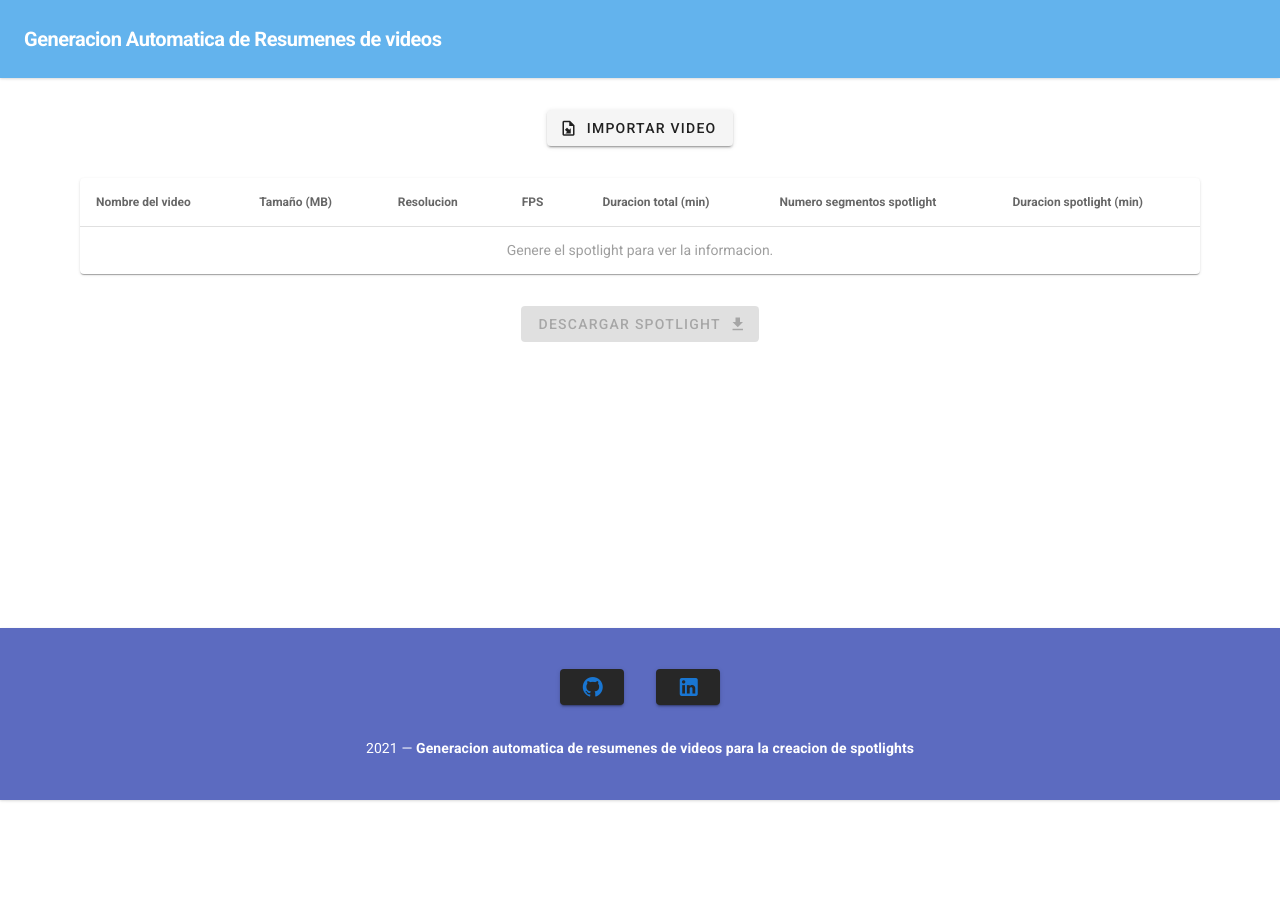
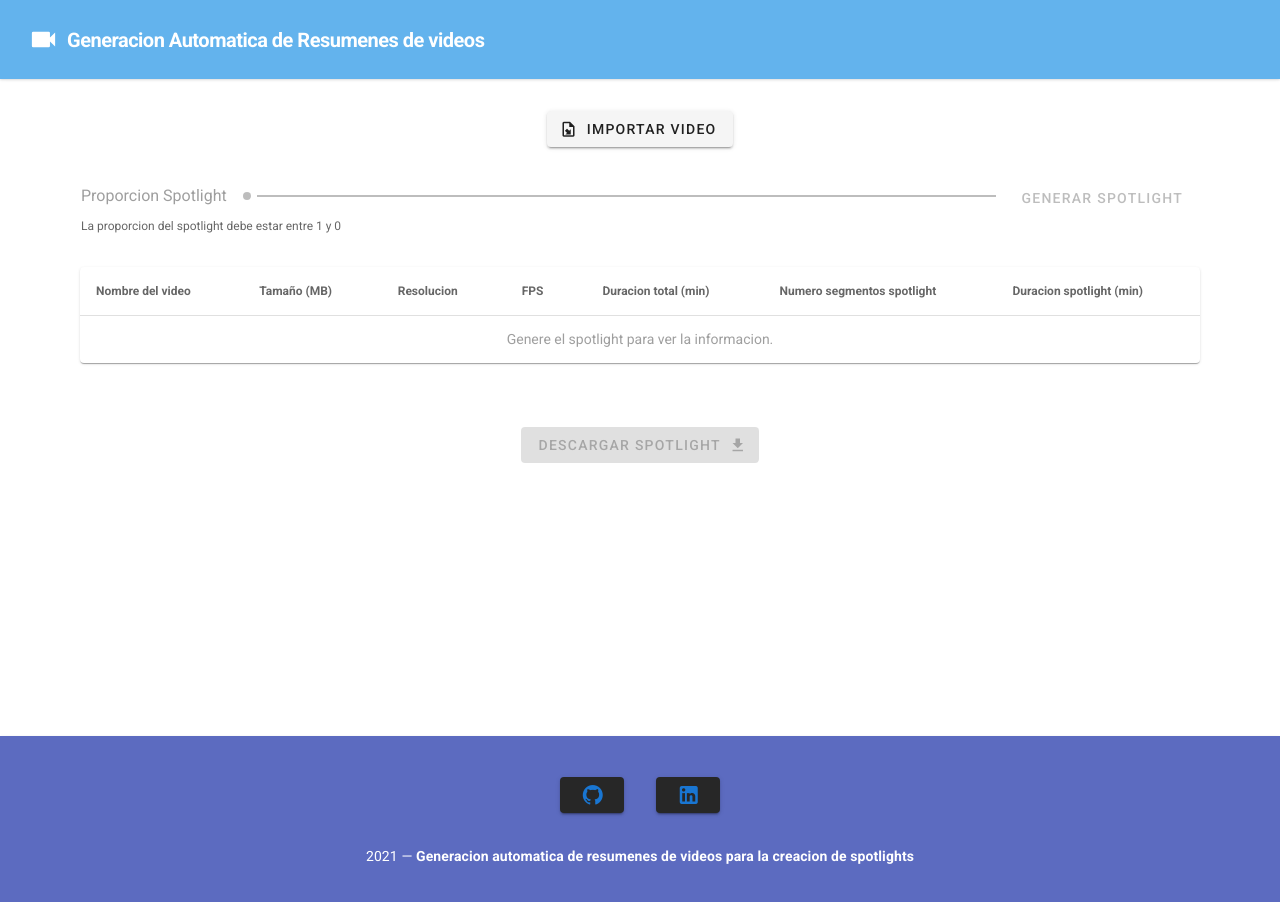
Before and after one commit to StevRamos/video_summarization_app, a Vue app: page / in a window 1280 px wide. Shown: the top 902 px of the page. Before the commit the page ends 800 px from the top, so only its background shows below. Built offline with nearby package versions, Linux system fonts and the light colour scheme.

Commit message:
app ended

```diff
--- a/public/index.html
+++ b/public/index.html
@@ -4,7 +4,7 @@
     <meta charset="utf-8">
     <meta http-equiv="X-UA-Compatible" content="IE=edge">
     <meta name="viewport" content="width=device-width,initial-scale=1.0">
-    <link rel="icon" href="<%= BASE_URL %>favicon.ico">
+    <link rel="icon" href="<%= BASE_URL %>video.ico">
     <title><%= htmlWebpackPlugin.options.title %></title>
     <link rel="stylesheet" href="https://fonts.googleapis.com/css?family=Roboto:100,300,400,500,700,900">
     <link rel="stylesheet" href="https://cdn.jsdelivr.net/npm/@mdi/font@latest/css/materialdesignicons.min.css">
--- a/src/App.vue
+++ b/src/App.vue
@@ -9,18 +9,26 @@
       <div class="flex justify-center">
         <v-progress-circular class="mt-8 flex justify-center" :value="40" indeterminate v-if="cargando"></v-progress-circular>
       </div>
+      <VsmInputproportion
+        class="mt-8 mr-20 ml-20"
+        v-bind:disabledProportion="!isFormValid"
+        v-bind:videoId="videoId"
+        v-bind:summaryId="summaryId"
+        @spotlightDone="spotlightDone"
+      />
       <VsmDataTable
         class="mt-8 mr-20 ml-20"
         v-bind:metrics="metrics"
       />
-      <div class="text-center mt-8" :disabled="!isFormValid">
+      <div class="text-center mt-8 mr-20 ml-20" :disabled="!spotlightValues.spotlightValid">
         <!-- -->
           <a
           >
           <v-btn
-              :disabled="!isFormValid"
+              :disabled="!spotlightValues.spotlightValid"
               elevation="2"
               @click="descargarSpotlight"
+              class="text-center mt-8 mr-20 ml-20"
           >
 
               Descargar Spotlight
@@ -34,7 +42,7 @@
           </v-btn>
           </a>
         <!---->
-        <v-progress-circular :value="40" indeterminate v-if="cargandoVideo"></v-progress-circular>
+        <v-progress-circular :value="40" indeterminate v-if="cargandoVideo" class="text-center mt-8 mr-20 ml-20"></v-progress-circular>
       </div>
       <VsmAlert
         v-bind:senalAlerta="senalAlerta"
@@ -54,9 +62,10 @@ import VsmFooter from '@/components/VsmFooter';
 import VsmModalInputVideo from '@/components/VsmModalInputVideo';
 import VsmAlert from "@/components/VsmAlert";
 import VsmDataTable from "@/components/VsmDataTable";
+import VsmInputproportion from "@/components/VsmInputproportion";
 import {
   summarizeVideo,
-  getSpotlight
+  downloadSpotlight
 } from '@/services/index';
 
 export default {
@@ -67,48 +76,73 @@ export default {
     VsmModalInputVideo,
     VsmAlert,
     VsmFooter,
-    VsmDataTable
+    VsmDataTable,
+    VsmInputproportion
   },
 
   data: () => ({
     cargando: false,
     cargandoVideo: false,
     isFormValid: false,
+    disabledProportion: true,
     metrics: [],
-    nameSpotlight: "dummy.pdf",
-    link: "www.w3.org/WAI/ER/tests/xhtml/testfiles/resources/pdf/dummy.pdf"
+    nameSpotlight: "spotlight.mp4",
+    spotlightValues: { spotlightValid: false,  spotlightId:"" },
+    videoId: "",
+    summaryId: ""
   }),
 
   methods: {
+    spotlightDone(value) {
+      this.spotlightValues = value;
+
+      const video_name = this.metrics[0].name;
+      const tam = this.metrics[0].tam;
+      const res = this.metrics[0].res;
+      const fps = this.metrics[0].fps;
+      const dur_orig = this.metrics[0].durorig;
+
+      this.metrics.splice(0)
+      this.metrics.push(
+        {
+          name: video_name,
+          tam: tam,
+          res: res,
+          fps: fps,
+          durorig: dur_orig,
+          numseg: this.spotlightValues.nSegments,
+          durspot: this.spotlightValues.durSpotlight
+        }
+      )
+    },
+
     async cargarArchivos(archivosNuevos) {
             this.cargando = true;
             this.isFormValid = false;
+            this.spotlightValues = { spotlightValid: false,  spotlightId:""}
             this.metrics.splice(0)
             try{
                 const resVS = await summarizeVideo(archivosNuevos);
                 this.cargando=false;
                 console.log(resVS);
-                //const resSE = await subirEvidencia(this.archivos, this.idMuestra, this.idActividadEvaluacion);
-                //const status = resSE.data.message;
                 const status = resVS.status;
-                //setTimeout(()=>{
 
-
+                if(status==201){
                     this.metrics.push(
                       {
-                    name: 'Final UCL 2019',
-                    tam: 20,
-                    res: "1024x1024",
-                    fps: 24,
-                    durorig: 15,
-                    numseg: 2,
-                    durspot: 5,
+                        name: resVS.data.video_name,
+                        tam: Math.round(resVS.data.tam/1000000, -1),
+                        res: `${resVS.data.res_w} x ${resVS.data.res_h}`,
+                        fps: Math.round(resVS.data.fps, -1),
+                        durorig: `${Math.floor(Math.round(resVS.data.dur_orig)/60)} m ${Math.round(Math.round(resVS.data.dur_orig, -1)%60)} s`,
+                        numseg: "Genere el spotlight",
+                        durspot: "Genere el spotlight"
                       }
                     )
-                //},2000)
 
+                    this.videoId = resVS.data.video_id;
+                    this.summaryId = resVS.data.summary_id;
 
-                if(status==201){
                    this.manejarAlerta(0,1);
                    this.isFormValid = true;
                   //  //alert('Se subieron correctamente los evidencias');
@@ -151,28 +185,23 @@ export default {
     async descargarSpotlight(){
             this.cargandoVideo = true;
             try{
-                const resGS = await getSpotlight('output.mp4')
+                const resDS = await downloadSpotlight(this.spotlightValues.spotlightId)
                 //const resSE = await subirEvidencia(this.archivos, this.idMuestra, this.idActividadEvaluacion);
                 //const status = resSE.data.message;
                 this.cargandoVideo=false;
-                console.log(resGS)
-                const status = resGS.status;
-                const blob = new Blob([resGS.data], {type: 'video/mp4'})
+                console.log("resDS::", resDS)
+                const status = resDS.status;
+
+
+
+                if(status==200){
+                  const blob = new Blob([resDS.data], {type: 'video/mp4'})
                   const link = document.createElement('a');
 
                   link.href = URL.createObjectURL(blob);
                   link.setAttribute('download', this.nameSpotlight);
                   link.click();
                   URL.revokeObjectURL(link.href);
-
-
-
-                //setTimeout(()=>{
-
-                //},2000)
-                //this.cargandoVideo=false;
-                //this.manejarAlerta(0,0);
-                if(status==200){
                     this.manejarAlerta(0,0);
                   //  //alert('Se subieron correctamente los evidencias');
                 }
--- a/src/components/VsmHeader.vue
+++ b/src/components/VsmHeader.vue
@@ -1,8 +1,17 @@
 <template>
    <header class="shadow w-screen">
+
        <nav>
            <nav class="flex items-center justify-between flex-wrap bg-blue-400 p-6">
                <div class="flex items-center flex-shrink-0 text-white mr-6">
+                    <v-img
+                        alt="App Logo"
+                        class="shrink ml-1 mr-2"
+                        contain
+                        src="@/assets/video.svg"
+                        transition="scale-transition"
+                        width="31"
+                    />
                    <span class="font-semibold text-xl tracking-tight">Generacion Automatica de Resumenes de videos</span>
                </div>
                <div class="hidden sm:block w-full blok flex-grow lg:flex lg:items-center lg:wauto">
--- /dev/null
+++ b/src/components/VsmInputproportion.vue
@@ -0,0 +1,139 @@
+<template>
+  <v-card flat>
+    <v-snackbar
+      v-model="snackbar"
+      absolute
+      top
+      right
+      color="success"
+      :timeout="2000"
+    >
+      <span>Spotlight Generado!</span>
+      <v-icon dark>
+        mdi-checkbox-marked-circle
+      </v-icon>
+    </v-snackbar>
+    <v-form
+      ref="form"
+      @submit.prevent="submit"
+    >
+      <v-container fluid>
+        <v-row>
+            <v-slider
+              v-model="form.age"
+              :rules="rules.age"
+              color="orange"
+              label="Proporcion Spotlight"
+              min="0"
+              max="1"
+              step="0.05"
+              :thumb-size="30"
+              thumb-label="always"
+              @input="cambioProportion"
+              :disabled="disabledProportion"
+            ></v-slider>
+            <v-btn
+            :disabled="!formIsValid"
+            text
+            color="primary"
+            type="submit"
+            >
+            GENERAR SPOTLIGHT
+            </v-btn>
+        </v-row>
+        <div class="flex justify-center">
+          <v-progress-circular class="mt-8 flex justify-center" :value="40" indeterminate v-if="cargando"></v-progress-circular>
+        </div>
+      </v-container>
+    </v-form>
+  </v-card>
+</template>
+
+
+<script>
+
+import {
+  getSpotlight
+} from '@/services/index';
+
+  export default {
+    name: 'VsmInputproportion',
+    props: [
+        'disabledProportion',
+        'videoId',
+        'summaryId'
+    ],
+    data () {
+      const defaultForm = Object.freeze({
+        age: null,
+      })
+
+      return {
+        form: Object.assign({}, defaultForm),
+        rules: {
+          age: [
+            val => (val !== 0 && val!==1) || `La proporcion del spotlight debe estar entre 1 y 0`,
+          ]
+        },
+        snackbar: false,
+        defaultForm,
+        proportion: 0,
+        cargando: false,
+      }
+    },
+
+    computed: {
+      formIsValid () {
+        return (
+          this.form.age && this.proportion<1
+        )
+      },
+    },
+
+    methods: {
+      resetForm () {
+        this.form = Object.assign({}, this.defaultForm)
+        this.$refs.form.reset()
+      },
+      submit () {
+        this.cargando = true;
+        this.$emit('spotlightDone', { spotlightValid: false , spotlightId:"",
+                                      durSpotlight: "Genere el spotlight",
+                                      nSegments: "Genere el spotlight"})
+
+        this.generarSpotlight(this.videoId, this.summaryId, this.proportion);
+
+        //alert(this.proportion)
+        //this.snackbar = true
+        //this.$emit('spotlightDone', { spotlightValid: true , spotlightId:"xdspotlgiht123"})
+        //this.resetForm()
+      },
+      cambioProportion(dato){
+          this.proportion = dato;
+      },
+      async generarSpotlight(videoId, summaryId, proportion) {
+          try{
+            const resGS = await getSpotlight(videoId, summaryId, proportion);
+            const status = resGS.status;
+            this.cargando = false;
+            if(status==201){
+
+                this.snackbar = true;
+                this.$emit('spotlightDone', { spotlightValid: true ,
+                                              spotlightId: resGS.data.spotlight_id,
+                                              durSpotlight: `${Math.floor(Math.round(resGS.data.dur_spotlight)/60)} m ${Math.round(Math.round(resGS.data.dur_spotlight, -1)%60)} s`,
+                                              nSegments: resGS.data.n_segments})
+                this.resetForm()
+            }
+            else {
+                this.resetForm()
+            }
+          }
+          catch(e){
+              this.cargando = false;
+              this.resetForm()
+          }
+      }
+    },
+  }
+</script>
--- a/src/components/VsmModalInputVideo.vue
+++ b/src/components/VsmModalInputVideo.vue
@@ -41,7 +41,7 @@
                     class="btnGuardarModal"
                     @click="importarDatos"
                     ><v-icon left>mdi-check</v-icon>
-                        GENERAR SPOTLIGHT
+                        GENERAR RESUMEN
                     </v-btn>
                 </v-card-actions>
             </v-card>
--- a/src/config/index.js
+++ b/src/config/index.js
@@ -1,5 +1,6 @@
 const config = {
-    api: 'http://127.0.0.1:8000'
+    //api: 'http://0.0.0.0:8000'
+    api: 'http://54.175.86.64:8000'
 }
 
 export default config;
```
Also changed, not shown: src/components/VsmFooter.vue (+4 -4 lines), src/services/index.js (+7 -3 lines), src/assets/video.svg (added), 1 other file (tests, documents, lock files or other folders). Lines whose indentation alone changed are shown as unchanged.
